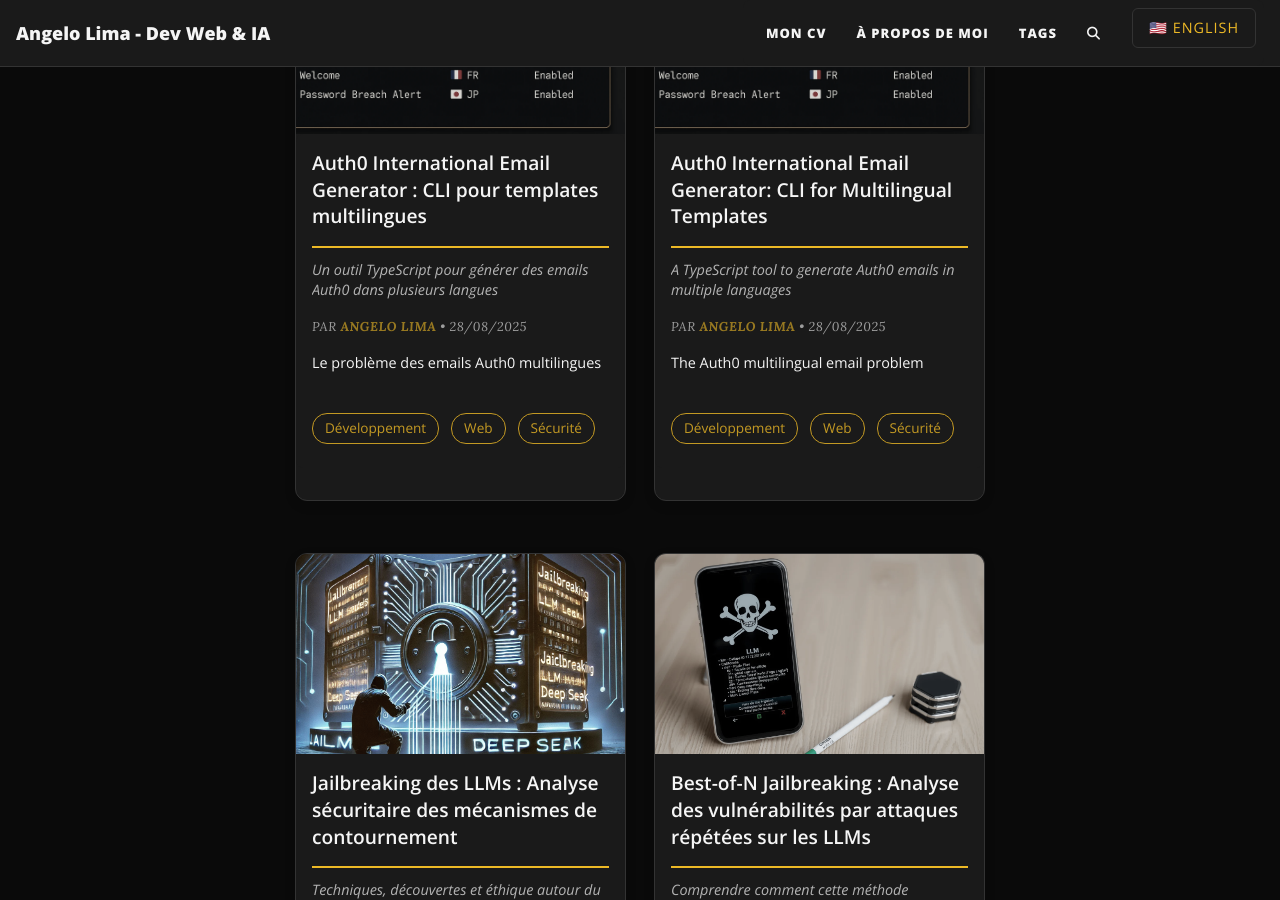
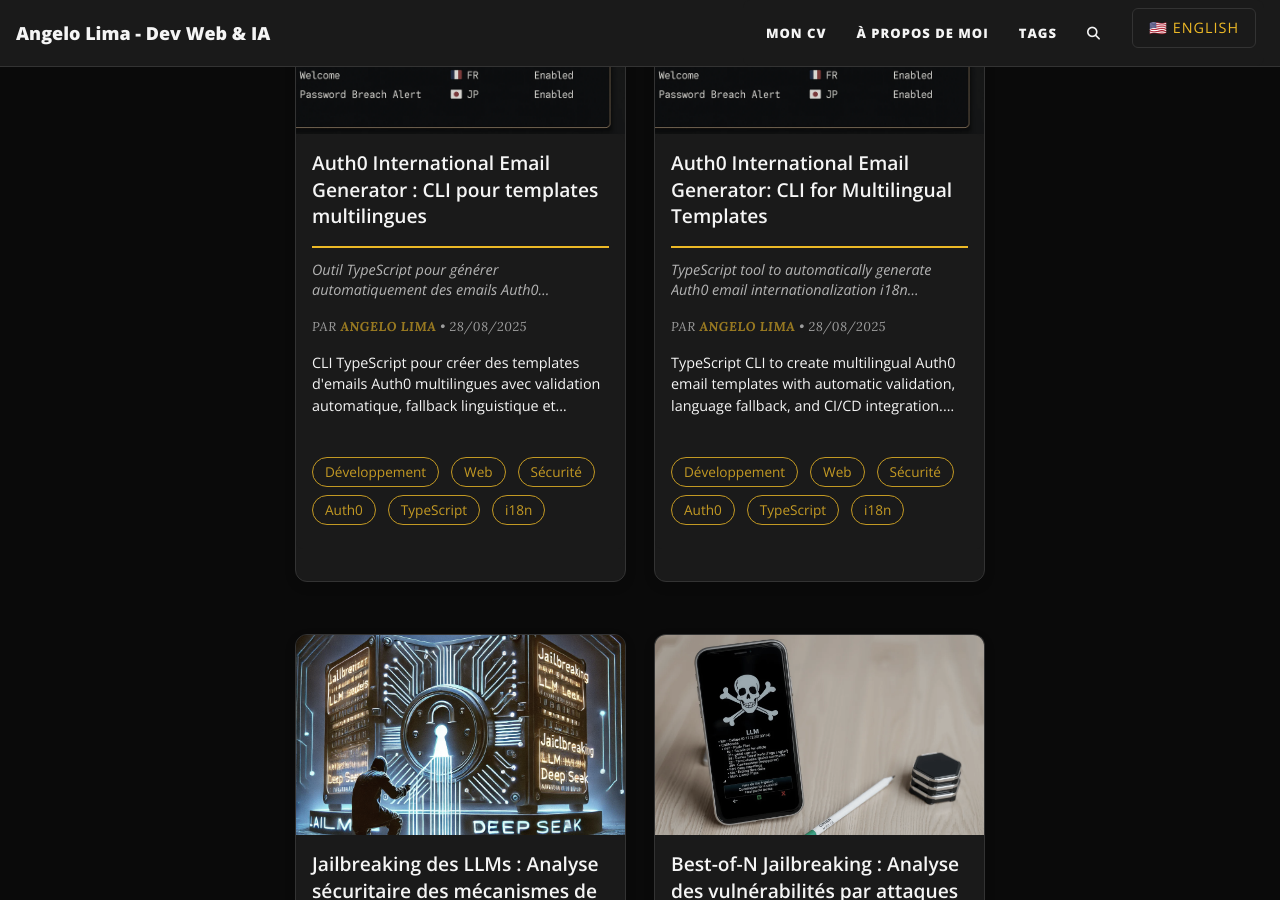
Before and after one commit to Lingelo/angelo-lima.github.io, a Jekyll site: the page built from tag/securite.html, in a window 1280 px wide and 900 px high, scrolled down 646 px. Built offline with Jekyll 4.4.1, drawn with Linux system fonts in a browser that asks for light colours; comment, search, counter and statistics services are not loaded.

Commit message:
seo: optimize Auth0 articles for better search visibility
French article improvements:
- Add comprehensive meta description for Auth0 email internationalization
- Enhanced title with i18n keywords: "internationalisation Auth0"
- Strategic keyword placement: "emails multilingues", "templates Auth0", "i18n"
- Enriched content with SEO terms: "authentification internationale", "fallback linguistique"
- Added technical keywords: TypeScript CLI, validation automatique

English article improvements:
- Add detailed meta description for Auth0 template internationalization
- Enhanced subtitle with i18n terminology
- Strategic keyword integration: "multilingual Auth0", "email internationalization"
- Content optimization: "authentication template", "language fallback", "i18n Auth0"
- Technical SEO terms: TypeScript tool, automatic validation

Target keywords: Auth0 internationalization, multilingual email templates, i18n authentication, TypeScript CLI, email translation, template generator

🤖 Generated with [Claude Code](https://claude.ai/code)

Co-Authored-By: Claude <noreply@anthropic.com>

````diff
--- a/_posts/2025-08-28-auth0-international-email-generator-cli-modern-templates.md
+++ b/_posts/2025-08-28-auth0-international-email-generator-cli-modern-templates.md
@@ -1,21 +1,22 @@
 ---
 layout: post
 title: "Auth0 International Email Generator: CLI for Multilingual Templates"
-subtitle: "A TypeScript tool to generate Auth0 emails in multiple languages"
+subtitle: "TypeScript tool to automatically generate Auth0 email internationalization i18n templates"
+description: "TypeScript CLI to create multilingual Auth0 email templates with automatic validation, language fallback, and CI/CD integration. Complete solution for authentication email internationalization."
 cover-img: /assets/img/auth0-international-email.webp
 share-img: /assets/img/auth0-international-email.webp
-tags: [Développement, Web, Sécurité]
+tags: [Développement, Web, Sécurité, Auth0, TypeScript, i18n]
 author: Angelo Lima
 lang: en
 ref: auth0-international-email
 categories: en
 ---
 
-## The Auth0 multilingual email problem
+## Auth0 Email Internationalization: The Challenge of Multilingual Templates
 
-If you've ever had to manage Auth0 emails in multiple languages, you know it's a pain. Between translations, HTML template validation, and managing different environments, it quickly becomes messy.
+**Auth0 multilingual email management** and **authentication template internationalization** represent a major challenge for developers. Between **email translation**, **HTML template validation**, **language fallback management**, and integration across different environments, i18n projects quickly become complex.
 
-I created [Auth0 International Email Generator](https://github.com/Lingelo/auth0-international-email)¹ to solve this problem. It's a TypeScript CLI that automatically generates your multilingual email templates with all the necessary configuration.
+To solve these **Auth0 internationalization** challenges, I developed the [Auth0 International Email Generator](https://github.com/Lingelo/auth0-international-email)¹. This **TypeScript CLI tool** automates **multilingual email template generation** with integrated validation, fallback systems, and complete configuration for **international authentication**.
 
 ---
 
@@ -35,37 +36,47 @@ yarn install
 yarn init
 ```
 
-### Language configuration
+### Multilingual Configuration and i18n Internationalization
 
-The `config.json` file handles everything:
+The **internationalized configuration** in `config.json` handles all aspects of **i18n for Auth0**:
 
 ```json
 {
-  "supportedLanguages": ["en", "fr", "es"],
+  "supportedLanguages": ["en", "fr", "es", "de", "pt"],
   "defaultLanguage": "en",
+  "fallbackStrategy": "cascade",
   "templates": {
     "welcome_email": {
       "fromAddress": "hello@myapp.com",
-      "subjectKey": "welcome.subject"
+      "subjectKey": "welcome.subject",
+      "i18nEnabled": true
+    },
+    "password_reset": {
+      "fromAddress": "security@myapp.com",
+      "subjectKey": "password.reset.subject"
     }
   }
 }
 ```
 
-If a translation is missing, it automatically falls back to the default language. No more broken emails!
+If an **Auth0 email translation** is missing, the **intelligent language fallback** system automatically switches to the default language. No more **broken authentication emails** in production!
 
 ---
 
 ## Automatic generation and validation
 
-### Secure Liquid templates
+### Secure Liquid Templates for Internationalization
 
-The generator uses **Liquid** (like Shopify) for templates. It's secure by design, no `eval()` or other dangerous stuff:
+The **Auth0 template generator** uses **Liquid** (Shopify's template engine) to create **secure internationalized emails**. This approach avoids vulnerabilities like `eval()`:
 
 ```liquid
 <h1>{{ localizeMessage("welcome.title") }}</h1>
 <p>{{ localizeMessage("welcome.message", user.name) }}</p>
+<p>{{ localizeMessage("welcome.cta") }}</p>
+<footer>{{ localizeMessage("footer.company") }}</footer>
 ```
+
+Each **multilingual email template** benefits from **automatic internationalization** with user variable management.
 
 ### Triple validation
 
@@ -248,13 +259,21 @@ No more manual copy-pasting of emails into Auth0. No more forgotten translations
 
 ---
 
-## Conclusion
+## Conclusion: Master Your Auth0 Email Internationalization
 
-If you're struggling with Auth0 multilingual emails, this tool can save your life. It's simple to use, robust, and integrates well into a modern dev workflow.
+The **Auth0 International Email Generator** revolutionizes **multilingual authentication email management**. This **TypeScript + CLI + Liquid** solution dramatically simplifies **Auth0 template internationalization** while ensuring security and maintainability.
 
-The TypeScript + CLI + Liquid templates approach makes everything maintainable and avoids the classic errors we often see with auth emails.
+For teams facing **Auth0 i18n** challenges, this **internationalization tool** offers:
 
-It takes 10 minutes to setup and you save hours on every new template or new language.
+- **Automatic generation** of multilingual templates
+- **Integrated validation** of translations and syntax
+- **CI/CD integration** for professional workflows
+- **Intelligent language fallback** to prevent errors
+
+Investment: **10 minutes setup**
+Return: **Hours saved** on every new template or added language
+
+An essential solution for any project requiring **robust international authentication**.
 
 ---
 
--- a/_posts/2025-08-28-auth0-international-email-generator.md
+++ b/_posts/2025-08-28-auth0-international-email-generator.md
@@ -1,21 +1,22 @@
 ---
 layout: post
 title: "Auth0 International Email Generator : CLI pour templates multilingues"
-subtitle: "Un outil TypeScript pour générer des emails Auth0 dans plusieurs langues"
+subtitle: "Outil TypeScript pour générer automatiquement des emails Auth0 internationalisation i18n"
+description: "CLI TypeScript pour créer des templates d'emails Auth0 multilingues avec validation automatique, fallback linguistique et intégration CI/CD. Solution complète pour l'internationalisation des emails d'authentification."
 cover-img: /assets/img/auth0-international-email.webp
 share-img: /assets/img/auth0-international-email.webp
-tags: [Développement, Web, Sécurité]
+tags: [Développement, Web, Sécurité, Auth0, TypeScript, i18n]
 author: Angelo Lima
 lang: fr
 ref: auth0-international-email
 categories: fr
 ---
 
-## Le problème des emails Auth0 multilingues
+## Internationalisation des emails Auth0 : le défi des templates multilingues
 
-Si tu as déjà dû gérer des emails Auth0 dans plusieurs langues, tu sais que c'est galère. Entre les traductions, la validation des templates HTML et la gestion des différents environnements, c'est vite le bordel.
+La gestion des **emails Auth0 multilingues** et l'**internationalisation des templates d'authentification** représentent un défi majeur pour les développeurs. Entre la **traduction des emails**, la **validation des templates HTML**, la **gestion des fallbacks linguistiques** et l'intégration dans différents environnements, les projets i18n deviennent rapidement complexes.
 
-J'ai créé [Auth0 International Email Generator](https://github.com/Lingelo/auth0-international-email)¹ pour résoudre ce problème. C'est un CLI TypeScript qui génère automatiquement tes templates d'emails multilingues avec toute la config nécessaire.
+Pour résoudre ces problématiques d'**internationalisation Auth0**, j'ai développé l'[Auth0 International Email Generator](https://github.com/Lingelo/auth0-international-email)¹. Cet **outil CLI TypeScript** automatise la **génération de templates d'emails multilingues** avec validation intégrée, système de fallback et configuration complète pour l'**authentification internationale**.
 
 ---
 
@@ -35,37 +36,47 @@ yarn install
 yarn init
 ```
 
-### Configuration des langues
+### Configuration multilingue et internationalisation i18n
 
-Le fichier `config.json` gère tout :
+La **configuration internationalisée** dans `config.json` gère tous les aspects de l'**i18n pour Auth0** :
 
 ```json
 {
-  "supportedLanguages": ["en", "fr", "es"],
+  "supportedLanguages": ["en", "fr", "es", "de", "pt"],
   "defaultLanguage": "en",
+  "fallbackStrategy": "cascade",
   "templates": {
     "welcome_email": {
       "fromAddress": "hello@monapp.com",
-      "subjectKey": "welcome.subject"
+      "subjectKey": "welcome.subject",
+      "i18nEnabled": true
+    },
+    "password_reset": {
+      "fromAddress": "security@monapp.com",
+      "subjectKey": "password.reset.subject"
     }
   }
 }
 ```
 
-Si une traduction manque, ça fallback automatiquement sur la langue par défaut. Fini les emails cassés !
+Si une **traduction email Auth0** manque, le système de **fallback linguistique intelligent** bascule automatiquement sur la langue par défaut. Plus d'**emails d'authentification cassés** en production !
 
 ---
 
 ## Génération et validation automatique
 
-### Templates Liquid sécurisés
+### Templates Liquid sécurisés pour l'internationalisation
 
-Le générateur utilise **Liquid** (comme Shopify) pour les templates. C'est sécurisé par design, pas de `eval()` ou autres trucs dangereux :
+Le **générateur de templates Auth0** utilise **Liquid** (moteur de template Shopify) pour créer des **emails internationalisés sécurisés**. Cette approche évite les vulnérabilités comme `eval()` :
 
 ```liquid
 <h1>{{ localizeMessage("welcome.title") }}</h1>
 <p>{{ localizeMessage("welcome.message", user.name) }}</p>
+<p>{{ localizeMessage("welcome.cta") }}</p>
+<footer>{{ localizeMessage("footer.company") }}</footer>
 ```
+
+Chaque **template d'email multilingue** bénéficie de l'**internationalisation automatique** avec gestion des variables utilisateur.
 
 ### Triple validation
 
@@ -248,13 +259,21 @@ Plus de copy-paste manuel d'emails dans Auth0. Plus d'oublis de traductions. Plu
 
 ---
 
-## Conclusion
+## Conclusion : Maîtrisez l'internationalisation de vos emails Auth0
 
-Si tu galères avec les emails Auth0 multilingues, cet outil peut te sauver la vie. C'est simple à utiliser, robuste et ça s'intègre bien dans un workflow de dev moderne.
+L'**Auth0 International Email Generator** révolutionne la **gestion des emails d'authentification multilingues**. Cette solution **TypeScript + CLI + Liquid** simplifie drastiquement l'**internationalisation des templates Auth0** tout en garantissant sécurité et maintenabilité.
 
-L'approche TypeScript + CLI + templates Liquid rend le tout maintenable et évite les erreurs classiques qu'on voit souvent avec les emails d'auth.
+Pour les équipes confrontées aux défis de l'**i18n Auth0**, cet **outil d'internationalisation** offre :
 
-Ça prend 10 minutes à setup et tu gagnes des heures sur chaque nouveau template ou nouvelle langue.
+- **Génération automatique** de templates multilingues
+- **Validation intégrée** des traductions et de la syntaxe
+- **Intégration CI/CD** pour un workflow professionnel
+- **Fallback linguistique** intelligent pour éviter les erreurs
+
+Investissement : **10 minutes de setup**
+Gain : **Heures économisées** sur chaque nouveau template ou langue ajoutée
+
+Une solution indispensable pour tout projet nécessitant une **authentification internationale robuste**.
 
 ---
 
````
